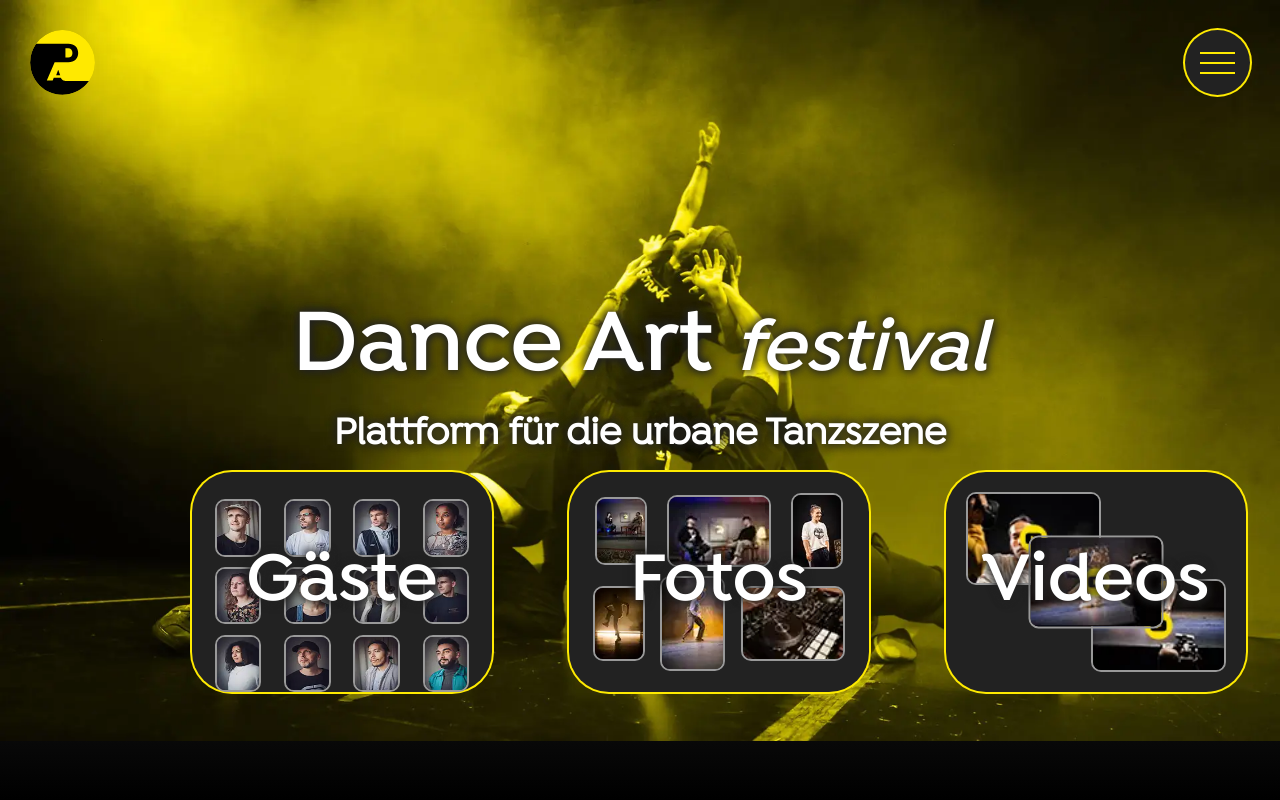
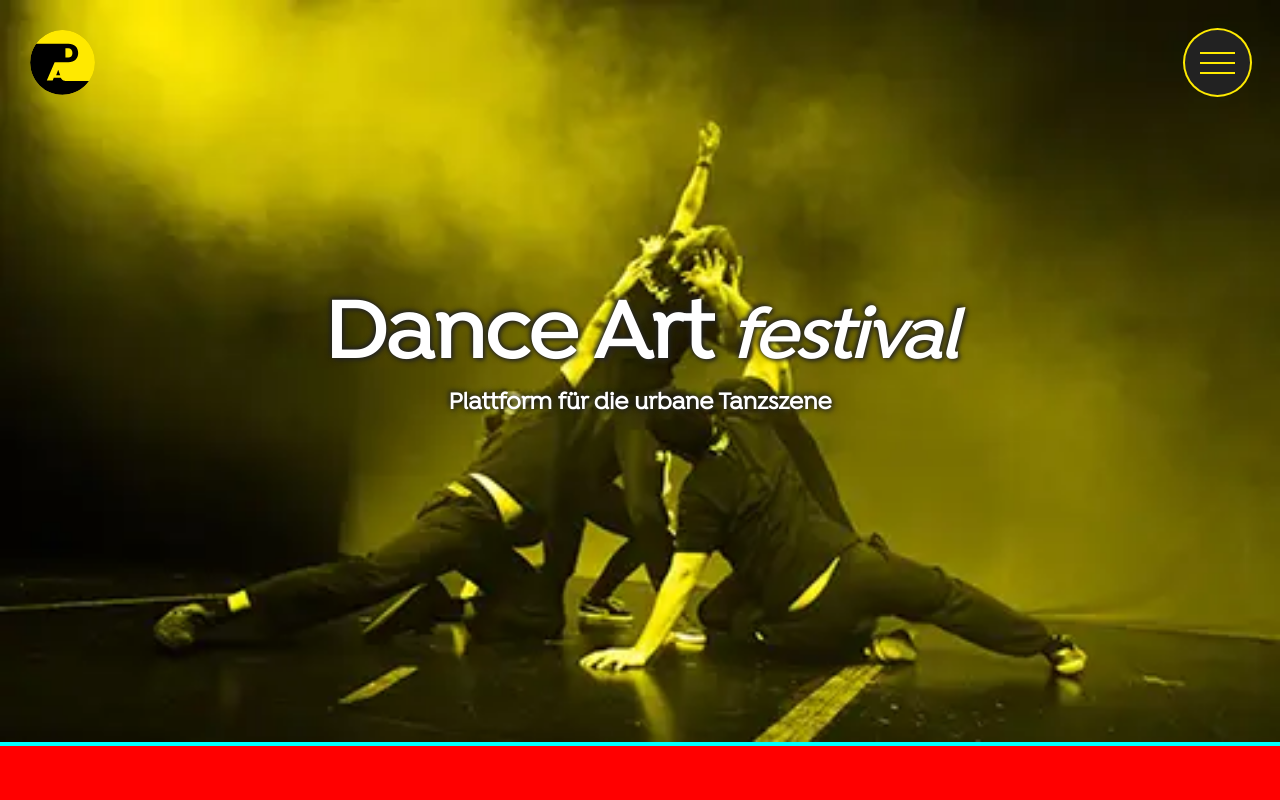
Before and after one commit to TimBittins/danceartfestival, a PHP site: page / in a window 1280 px wide. Run offline with PHP 8.4, Linux system fonts and the light colour scheme; some libraries are stand-ins or nearby versions.

Commit message:
set different font basics

```diff
--- a/assets/_fonts.scss
+++ b/assets/_fonts.scss
@@ -29,42 +29,63 @@
     src: url(../fonts/isidora-semiboldit.woff);
     font-display: swap;
 }
-@font-face {
-    font-family: isidora-bold;
-    src: url(../fonts/isidora-bold.woff);
-    font-display: swap;
-}
-@font-face {
-    font-family: isidora-bold-italic;
-    src: url(../fonts/isidora-bold-it.woff);
-    font-display: swap;
-}
+
 
 /* G L O B A L */
 // Main
 html {
-    font-family: isidora-medium;
+    font-family: isidora, sans-serif;
     font-size: 62.5%;
     color: $white;
 }
-
+.h1__main {
+    font-family: isidora-semibold, sans-serif;
+    font-size: clamp(3rem, 7vw, 12.15rem);
+}
 h1 {
-    font-family: isidora-semibold;
-    font-size: clamp(20px, 7vw, 200px);
+    font-family: isidora-semibold, sans-serif;
+    font-size: clamp(3rem, 7vw, 8.1rem);
+    letter-spacing: -0.04em;
 }
-$h1__margin-top--sm: clamp(7rem, 23vw, 13rem);
-$h1__margin-top--dt: clamp(7rem, 23vw, 30rem);
-$h1__margin--bottom: 1rem;
+h2 {
+    font-family: isidora-medium, sans-serif;
+    font-size: clamp(2rem, 4.67vw, 3.6rem);
+    letter-spacing: -0.02em;
+}
+h3 {
+    font-family: isidora-medium, sans-serif;
+    font-size: clamp(1.6rem, 3.12vw , 2.4rem);
+}
+h4 {
+    font-family: isidora-medium, sans-serif;
+    font-size: clamp(1.4rem, 2.6vw , 1.8rem);
+    letter-spacing: 0.1em;
+}
+p {
+    font-size: clamp(1.6rem, 3vw , 2rem);
+    letter-spacing: 0.1em;
+    line-height: 1.5;
+}
+figcaption {
+    font-size: clamp(1rem, 1.5vw, 1.4rem) ;
+    letter-spacing: 0.2rem;
+}
+.main__h1,
+h1,
+h2,
+h3,
+h4,
+p,
+figcaption {
+    margin: 1em 3rem 0;
+}
 
 
-h3 {
-    font-family: isidora-medium;
-    font-size: clamp(14px, 3vw, 50px);
-}
+
 
 /* T E X T   E F F E C T S */
 // Landing Page Headlines
-$text-fx__text-shadow--landing-page: 2px 2px 10px $grey-dark, -2px -2px 10px $grey-dark;
+$text-fx__text-shadow--landing-page: 2px 2px 5px $grey-dark, -2px -2px 5px $grey-dark;
 
 // Links
 a:link,
@@ -167,6 +188,4 @@ li {
     @media screen and (min-width: $media-query__desktop) {
         border-top: none;
     }
-
-
 }
--- a/assets/_landing-page.scss
+++ b/assets/_landing-page.scss
@@ -1,40 +1,59 @@
 /* H E A D E R */
 header {
-    width: 100%;
-    height: 60vw;
-    background-color: $grey-dark;
-    background: url('../img/landing_bg_sm.webp') no-repeat center top  / 100vw auto;
-    h1 {
-        margin-top: $h1__margin-top--sm;
-        margin-bottom: $h1__margin--bottom;
-        text-shadow: $text-fx__text-shadow--landing-page;
+    width: 100vw;
+    min-height: 100vh;
+    background-color: red;
+
+    & .landing-page__header {
+        position: relative;
+        width: 100vw;
+        background-color: aqua;
+
+        & .landing-page__bg--sm {
+            position: relative;
+            top: 0;
+            left: 0;
+            width: 100%;
+        }
+        & .landing-page__bg--dt {
+            display: none;
+        }
+
+        & .landing-page__header--headline {
+            position: absolute;
+            top: 0;
+            left: 0;
+            display: flex;
+            flex-direction: column;
+            align-items: center;
+            width: 100%;
+            text-shadow: $text-fx__text-shadow--landing-page;
+            text-align: center;
+
+            & .h1__main {
+                margin-top: 22%;
+            }
+            & .h3__main {
+                margin: 0rem 8rem;
+            }
+        }
     }
-    h3 {
-        margin: 0 25vw;
-        text-align: center;
-        text-shadow: $text-fx__text-shadow--landing-page;
-    }
+
+
     @media screen and (min-width: $media-query__sm--landscape) {
         height: 100vh;
     }
-
     @media screen and (min-width: $media-query__tb) {
-        height: 50vw;
-        h1 {
-            margin-top: $h1__margin-top--dt;
-        }
-        h3 {
-            margin: 0 15vw;
-        }
+        // height: 50vw;
     }
     @media screen and (min-width: $media-query__tb--landscape) {
-        height: 70vh;
+        // height: 70vh;
     }
     @media screen and (min-width: $media-query__laptop) {
         height: 100vh;
-        background: url('../img/landing_bg_dt.webp') no-repeat center top  / 100% auto;
     }
 }
+
 
 /* C T A s */
 // Container
@@ -47,9 +66,9 @@ header {
     justify-content: center;
     align-items: center;
     gap: clamp(4vw, 6vw, 10vw);
-    width: auto;
+    width: 100vw;
     height: auto;
-    margin: 15vw 0;
+    margin: 15vw 0; background-color: green;
     @media screen and (min-width: $media-query__laptop) {
         position: absolute;
         top: 35%;
@@ -57,7 +76,8 @@ header {
     };
 }
 
-.cta__container {
+.cta__container { display: none;
+.landing-page__cta {
     position: relative;
     display: flex;
     justify-content: center;
@@ -70,13 +90,7 @@ header {
     transition: all 0.3s ease;
 
     h2 {
-        position: relative;
-        top: 0;
-        left: 0;
-        font-family: isidora-semibold;
-        font-size: clamp(1rem, 12vw, 7rem);
-        text-align: center;
-        text-shadow: $text-fx__text-shadow--landing-page;
+
         z-index: 1;
     }
 
@@ -115,7 +129,7 @@ header {
 // CTA Guests
 .cta-container__content--guests {
     position: absolute;
-    top: 0%;
+    top: 0;
     left: 0;
     display: grid;
     grid-template-columns: 20% 20% 20% 20%;
@@ -211,4 +225,4 @@ header {
     top: 50%;
     left: 50%;
     transform: translate(-50%, -50%);
-}
+}}
--- a/assets/style.scss
+++ b/assets/style.scss
@@ -33,7 +33,4 @@ header {
 #guest-box, #guest-test {
     height: 1400px;
     background-color: salmon;
-    & p {
-        font-size: 6rem;
-    }
 }
--- a/css/style.css
+++ b/css/style.css
@@ -40,33 +40,60 @@
   font-display: swap;
 }
 
-@font-face {
-  font-family: isidora-bold;
-  src: url(../fonts/isidora-bold.woff);
-  font-display: swap;
-}
-
-@font-face {
-  font-family: isidora-bold-italic;
-  src: url(../fonts/isidora-bold-it.woff);
-  font-display: swap;
-}
-
 /* G L O B A L */
 html {
-  font-family: isidora-medium;
+  font-family: isidora, sans-serif;
   font-size: 62.5%;
   color: #ffffff;
 }
 
+.h1__main {
+  font-family: isidora-semibold, sans-serif;
+  font-size: clamp(3rem, 7vw, 12.15rem);
+}
+
 h1 {
-  font-family: isidora-semibold;
-  font-size: clamp(20px, 7vw, 200px);
+  font-family: isidora-semibold, sans-serif;
+  font-size: clamp(3rem, 7vw, 8.1rem);
+  letter-spacing: -0.04em;
+}
+
+h2 {
+  font-family: isidora-medium, sans-serif;
+  font-size: clamp(2rem, 4.67vw, 3.6rem);
+  letter-spacing: -0.02em;
 }
 
 h3 {
-  font-family: isidora-medium;
-  font-size: clamp(14px, 3vw, 50px);
+  font-family: isidora-medium, sans-serif;
+  font-size: clamp(1.6rem, 3.12vw, 2.4rem);
+}
+
+h4 {
+  font-family: isidora-medium, sans-serif;
+  font-size: clamp(1.4rem, 2.6vw, 1.8rem);
+  letter-spacing: 0.1em;
+}
+
+p {
+  font-size: clamp(1.6rem, 3vw, 2rem);
+  letter-spacing: 0.1em;
+  line-height: 1.5;
+}
+
+figcaption {
+  font-size: clamp(1rem, 1.5vw, 1.4rem);
+  letter-spacing: 0.2rem;
+}
+
+.main__h1,
+h1,
+h2,
+h3,
+h4,
+p,
+figcaption {
+  margin: 1em 3rem 0;
 }
 
 /* T E X T   E F F E C T S */
@@ -768,22 +795,53 @@ html {
 
 /* H E A D E R */
 header {
-  width: 100%;
-  height: 60vw;
-  background-color: #222222;
-  background: url("../img/landing_bg_sm.webp") no-repeat center top/100vw auto;
+  width: 100vw;
+  min-height: 100vh;
+  background-color: red;
 }
 
-header h1 {
-  margin-top: clamp(7rem, 23vw, 13rem);
-  margin-bottom: 1rem;
-  text-shadow: 2px 2px 10px #222222, -2px -2px 10px #222222;
+header .landing-page__header {
+  position: relative;
+  width: 100vw;
+  background-color: aqua;
 }
 
-header h3 {
-  margin: 0 25vw;
+header .landing-page__header .landing-page__bg--sm {
+  position: relative;
+  top: 0;
+  left: 0;
+  width: 100%;
+}
+
+header .landing-page__header .landing-page__bg--dt {
+  display: none;
+}
+
+header .landing-page__header .landing-page__header--headline {
+  position: absolute;
+  top: 0;
+  left: 0;
+  display: -webkit-box;
+  display: -ms-flexbox;
+  display: flex;
+  -webkit-box-orient: vertical;
+  -webkit-box-direction: normal;
+      -ms-flex-direction: column;
+          flex-direction: column;
+  -webkit-box-align: center;
+      -ms-flex-align: center;
+          align-items: center;
+  width: 100%;
+  text-shadow: 2px 2px 5px #222222, -2px -2px 5px #222222;
   text-align: center;
-  text-shadow: 2px 2px 10px #222222, -2px -2px 10px #222222;
+}
+
+header .landing-page__header .landing-page__header--headline .h1__main {
+  margin-top: 22%;
+}
+
+header .landing-page__header .landing-page__header--headline .h3__main {
+  margin: 0rem 8rem;
 }
 
 @media screen and (min-width: 420px) {
@@ -792,28 +850,9 @@ header h3 {
   }
 }
 
-@media screen and (min-width: 768px) {
-  header {
-    height: 50vw;
-  }
-  header h1 {
-    margin-top: clamp(7rem, 23vw, 30rem);
-  }
-  header h3 {
-    margin: 0 15vw;
-  }
-}
-
-@media screen and (min-width: 840px) {
-  header {
-    height: 70vh;
-  }
-}
-
 @media screen and (min-width: 1025px) {
   header {
     height: 100vh;
-    background: url("../img/landing_bg_dt.webp") no-repeat center top/100% auto;
   }
 }
 
@@ -834,9 +873,10 @@ header h3 {
       -ms-flex-align: center;
           align-items: center;
   gap: clamp(4vw, 6vw, 10vw);
-  width: auto;
+  width: 100vw;
   height: auto;
   margin: 15vw 0;
+  background-color: green;
 }
 
 @media screen and (min-width: 1025px) {
@@ -848,6 +888,10 @@ header h3 {
 }
 
 .cta__container {
+  display: none;
+}
+
+.cta__container .landing-page__cta {
   position: relative;
   display: -webkit-box;
   display: -ms-flexbox;
@@ -868,57 +912,50 @@ header h3 {
   transition: all 0.3s ease;
 }
 
-.cta__container h2 {
-  position: relative;
-  top: 0;
-  left: 0;
-  font-family: isidora-semibold;
-  font-size: clamp(1rem, 12vw, 7rem);
-  text-align: center;
-  text-shadow: 2px 2px 10px #222222, -2px -2px 10px #222222;
+.cta__container .landing-page__cta h2 {
   z-index: 1;
 }
 
 @media screen and (min-width: 1025px) {
-  .cta__container:hover {
+  .cta__container .landing-page__cta:hover {
     -webkit-box-shadow: 0 0 0 4px #19d0ff;
             box-shadow: 0 0 0 4px #19d0ff;
   }
-  .cta__container:hover h2 {
+  .cta__container .landing-page__cta:hover h2 {
     color: #19d0ff;
   }
-  .cta__container:hover .cta-container__content--guests {
+  .cta__container .landing-page__cta:hover .cta-container__content--guests {
     padding: 40px;
   }
-  .cta__container:hover .cta-containter__img--photo1 {
+  .cta__container .landing-page__cta:hover .cta-containter__img--photo1 {
     -webkit-transform: translateY(5px) rotate(5deg) scale(1.3);
             transform: translateY(5px) rotate(5deg) scale(1.3);
   }
-  .cta__container:hover .cta-containter__img--photo2 {
+  .cta__container .landing-page__cta:hover .cta-containter__img--photo2 {
     -webkit-transform: translate(-5px, 5px) rotate(-5deg) scale(1.3);
             transform: translate(-5px, 5px) rotate(-5deg) scale(1.3);
   }
-  .cta__container:hover .cta-containter__img--photo3 {
+  .cta__container .landing-page__cta:hover .cta-containter__img--photo3 {
     -webkit-transform: translateY(-5px) scale(1.2);
             transform: translateY(-5px) scale(1.2);
   }
-  .cta__container:hover .cta-containter__img--video1 {
+  .cta__container .landing-page__cta:hover .cta-containter__img--video1 {
     -webkit-transform: rotate(5deg) scale(0.9);
             transform: rotate(5deg) scale(0.9);
   }
-  .cta__container:hover .cta-containter__img--video2 {
+  .cta__container .landing-page__cta:hover .cta-containter__img--video2 {
     -webkit-transform: rotate(-5deg) scale(0.9);
             transform: rotate(-5deg) scale(0.9);
   }
-  .cta__container:hover .cta-containter__img--video3 {
+  .cta__container .landing-page__cta:hover .cta-containter__img--video3 {
     -webkit-transform: translate(-50%, -50%) scale(1.2);
             transform: translate(-50%, -50%) scale(1.2);
   }
 }
 
-.cta-container__content--guests {
+.cta__container .cta-container__content--guests {
   position: absolute;
-  top: 0%;
+  top: 0;
   left: 0;
   display: -ms-grid;
   display: grid;
@@ -938,19 +975,19 @@ header h3 {
   transition: all 0.3s ease;
 }
 
-.cta-containter__img--guests,
-.cta-containter__img--photo1,
-.cta-containter__img--photo2,
-.cta-containter__img--photo3,
-.cta-containter__img--video1,
-.cta-containter__img--video2,
-.cta-containter__img--video3 {
+.cta__container .cta-containter__img--guests,
+.cta__container .cta-containter__img--photo1,
+.cta__container .cta-containter__img--photo2,
+.cta__container .cta-containter__img--photo3,
+.cta__container .cta-containter__img--video1,
+.cta__container .cta-containter__img--video2,
+.cta__container .cta-containter__img--video3 {
   margin: 0 auto;
   border: 2px solid #999999;
   border-radius: 10px;
 }
 
-.cta-containter__img--guests {
+.cta__container .cta-containter__img--guests {
   position: relative;
   top: 10%;
   width: 90%;
@@ -958,7 +995,7 @@ header h3 {
 }
 
 @media screen and (min-width: 1025px) {
-  .cta-containter__img--guests {
+  .cta__container .cta-containter__img--guests {
     -webkit-box-pack: center;
         -ms-flex-pack: center;
             justify-content: center;
@@ -968,7 +1005,7 @@ header h3 {
   }
 }
 
-.cta-container__content--photos {
+.cta__container .cta-container__content--photos {
   position: absolute;
   top: 0%;
   left: 0;
@@ -991,26 +1028,26 @@ header h3 {
   padding: 20px;
 }
 
-.cta-containter__img--photo1,
-.cta-containter__img--photo2,
-.cta-containter__img--photo3 {
+.cta__container .cta-containter__img--photo1,
+.cta__container .cta-containter__img--photo2,
+.cta__container .cta-containter__img--photo3 {
   -webkit-transition: all 0.3s ease;
   transition: all 0.3s ease;
 }
 
-.cta-containter__img--photo1 {
+.cta__container .cta-containter__img--photo1 {
   width: 20%;
 }
 
-.cta-containter__img--photo2 {
+.cta__container .cta-containter__img--photo2 {
   width: 40%;
 }
 
-.cta-containter__img--photo3 {
+.cta__container .cta-containter__img--photo3 {
   width: 25%;
 }
 
-.cta-container__content--videos {
+.cta__container .cta-container__content--videos {
   position: absolute;
   top: 0;
   left: 0;
@@ -1018,26 +1055,26 @@ header h3 {
   height: 100%;
 }
 
-.cta-containter__img--video1,
-.cta-containter__img--video2,
-.cta-containter__img--video3 {
+.cta__container .cta-containter__img--video1,
+.cta__container .cta-containter__img--video2,
+.cta__container .cta-containter__img--video3 {
   position: absolute;
   width: 45%;
   -webkit-transition: all 0.3s ease;
   transition: all 0.3s ease;
 }
 
-.cta-containter__img--video1 {
+.cta__container .cta-containter__img--video1 {
   top: 20px;
   left: 20px;
 }
 
-.cta-containter__img--video2 {
+.cta__container .cta-containter__img--video2 {
   bottom: 20px;
   right: 20px;
 }
 
-.cta-containter__img--video3 {
+.cta__container .cta-containter__img--video3 {
   top: 50%;
   left: 50%;
   -webkit-transform: translate(-50%, -50%);
@@ -1079,7 +1116,3 @@ header {
   height: 1400px;
   background-color: salmon;
 }
-
-#guest-box p, #guest-test p {
-  font-size: 6rem;
-}
--- a/index.html
+++ b/index.html
@@ -66,13 +66,17 @@
             </div>
         </div>
     </nav>
-    <h1>Dance Art <em><small>festival</small></em></h1>
-    <h3 lang="de">Plattform für die urbane Tanzszene</h3>
-    <h3 lang="en">Platform for the urban dance scene</h3>
-</header>
 
-<main>
-    <div id="website-content">
+    <div class="landing-page__header">
+        <img src="img/landing_bg_sm.webp" class="landing-page__bg--sm" alt="dancing scene on stage">
+        <img src="img/landing_bg_dt.webp" class="landing-page__bg--dt" alt="dancing scene on stage">
+        <div class="landing-page__header--headline">
+            <h1 class="h1__main">Dance Art <em><small>festival</small></em></h1>
+            <h3 3lang="de" class="h3__main">Plattform für die urbane Tanzszene</h3>
+            <h3 lang="en" class="h3__main">Platform for the urban dance scene</h3>
+        </div>
+    </div>
+
     <article class="landing-page__cta">
         <div class="cta__container">
             <h2 lang="de">Gäste</h2>
@@ -84,10 +88,10 @@
                 <img class="cta-containter__img--guests" src="img/landing_guests_iman.webp" alt="Iman">
                 <img class="cta-containter__img--guests" src="img/landing_guests_laura.webp" alt="Laura">
                 <img class="cta-containter__img--guests" src="img/landing_guests_lisa.webp" alt="Lisa">
+                <img class="cta-containter__img--guests" src="img/landing_guests_tim.webp" alt="Tim">
                 <img class="cta-containter__img--guests" src="img/landing_guests_loopi.webp" alt="Loopi">
                 <img class="cta-containter__img--guests" src="img/landing_guests_robozee.webp" alt="Robozee">
                 <img class="cta-containter__img--guests" src="img/landing_guests_siham.webp" alt="Sihäm">
-                    <img class="cta-containter__img--guests" src="img/landing_guests_tim.webp" alt="Tim">
                 <img class="cta-containter__img--guests" src="img/landing_guests_vunky.webp" alt="Vunky Lao">
                 <img class="cta-containter__img--guests" src="img/landing_guests_youssef.webp" alt="Youssef">
             </div>
@@ -113,6 +117,11 @@
             </div>
         </div>
     </article>
+</header>
+
+<main>
+    <div id="website-content">
+
 
 
 
```
Also changed, not shown: fonts.html (added, +34 -0 lines), test.html (added, +19 -0 lines). Lines whose indentation alone changed are shown as unchanged.
